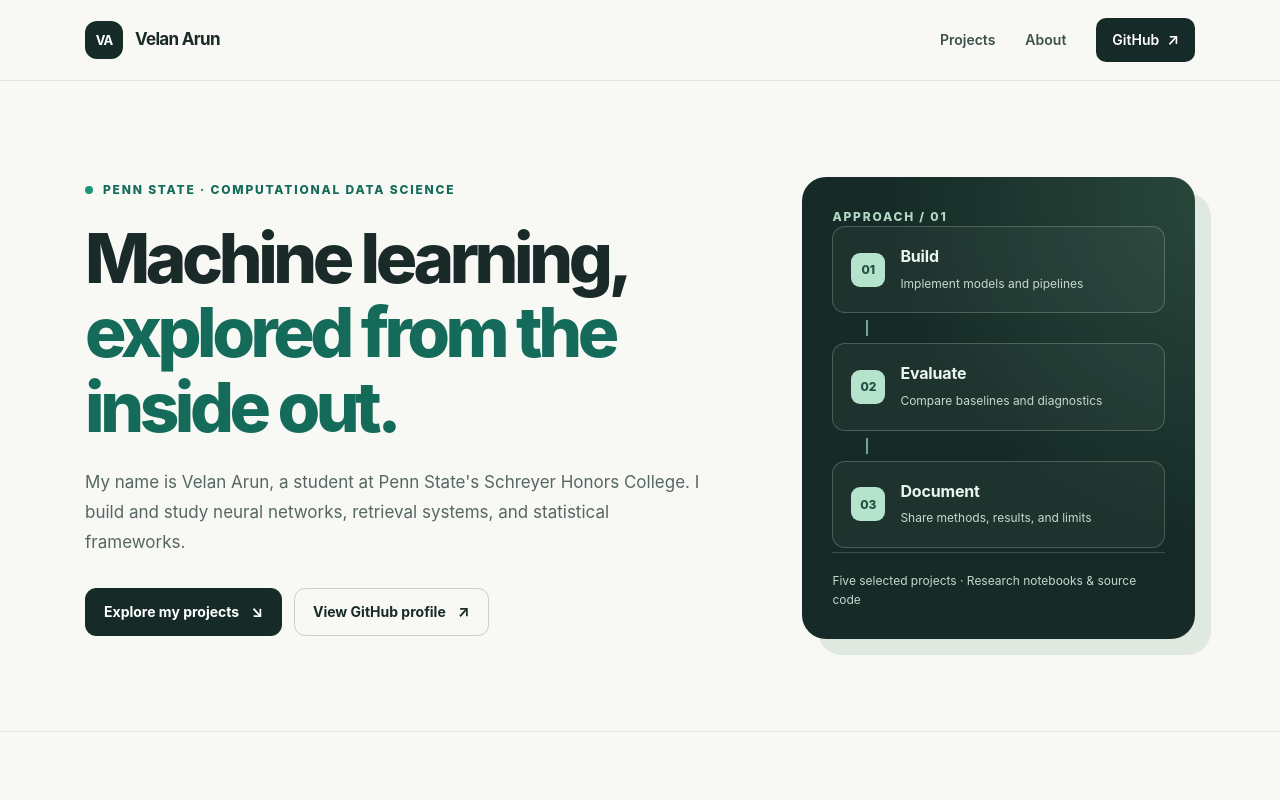
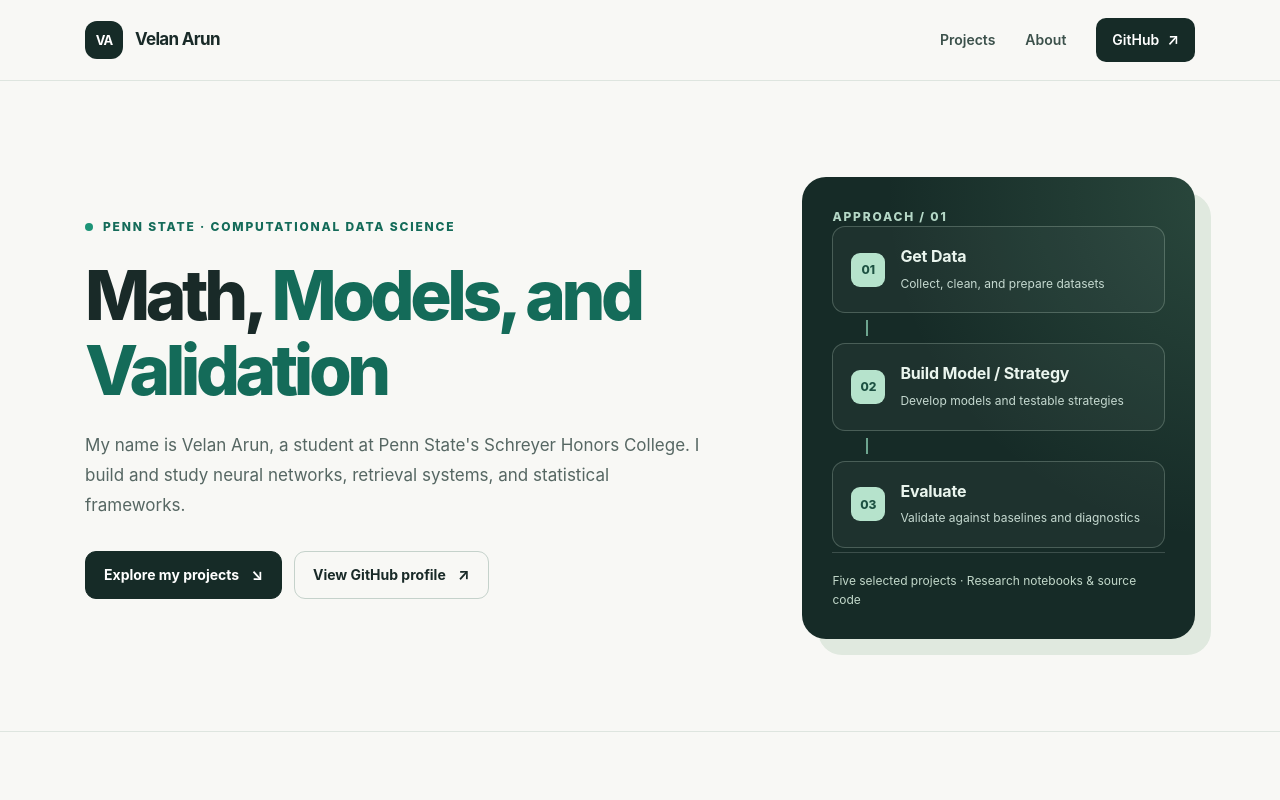
Before and after one commit to VelanA1/VelanA1.github.io, a plain HTML site: page index.html in a window 1280 px wide. Shown: the top 800 px of the page. Drawn offline with Linux system fonts and the light colour scheme.

Commit message:
Update portfolio headline and data-model-validation process

```diff
--- a/index.html
+++ b/index.html
@@ -7,9 +7,9 @@
   <meta name="theme-color" content="#f8f8f5">
   <meta name="description" content="Velan Arun — Computational Data Science at Penn State. Machine learning, neural networks, retrieval systems, and quantitative research projects.">
   <meta property="og:type" content="website">
-  <meta property="og:title" content="Velan Arun | Machine Learning & Data Science">
+  <meta property="og:title" content="Velan Arun | Math, Models, and Validation">
   <meta property="og:description" content="Selected projects in machine learning, NLP, and quantitative research. Explore the experiments and source notebooks.">
-  <title>Velan Arun | ML & Data Science Portfolio</title>
+  <title>Velan Arun | Math, Models, and Validation</title>
   <link rel="icon" type="image/svg+xml" href="favicon.svg">
   <style>
     :root {
@@ -149,21 +149,21 @@
     <div id="top" class="wrap hero">
       <div>
         <div class="eyebrow">Penn State · Computational Data Science</div>
-        <h1>Machine learning, <span class="accent">explored from the inside out.</span></h1>
+        <h1>Math, <span class="accent">Models, and Validation</span></h1>
         <p class="hero-copy">My name is Velan Arun, a student at Penn State's Schreyer Honors College. I build and study neural networks, retrieval systems, and statistical frameworks.</p>
         <div class="actions">
           <a class="button button-primary" href="#projects">Explore my projects <span aria-hidden="true" class="arrow">↘</span></a>
           <a class="button button-secondary" href="https://github.com/VelanA1" target="_blank" rel="noopener noreferrer">View GitHub profile <span aria-hidden="true" class="arrow">↗</span></a>
         </div>
       </div>
-      <aside class="research-panel" aria-label="Research approach: build, evaluate, document">
+      <aside class="research-panel" aria-label="Research approach: get data, build a model or strategy, evaluate">
         <div class="panel-label">Approach / 01</div>
         <div class="pipeline">
-          <div class="step"><div class="step-index">01</div><div><strong>Build</strong><span>Implement models and pipelines</span></div></div>
+          <div class="step"><div class="step-index">01</div><div><strong>Get Data</strong><span>Collect, clean, and prepare datasets</span></div></div>
           <div class="connector" aria-hidden="true"></div>
-          <div class="step"><div class="step-index">02</div><div><strong>Evaluate</strong><span>Compare baselines and diagnostics</span></div></div>
+          <div class="step"><div class="step-index">02</div><div><strong>Build Model / Strategy</strong><span>Develop models and testable strategies</span></div></div>
           <div class="connector" aria-hidden="true"></div>
-          <div class="step"><div class="step-index">03</div><div><strong>Document</strong><span>Share methods, results, and limits</span></div></div>
+          <div class="step"><div class="step-index">03</div><div><strong>Evaluate</strong><span>Validate against baselines and diagnostics</span></div></div>
         </div>
         <div class="panel-footer">Five selected projects · Research notebooks & source code</div>
       </aside>
```
